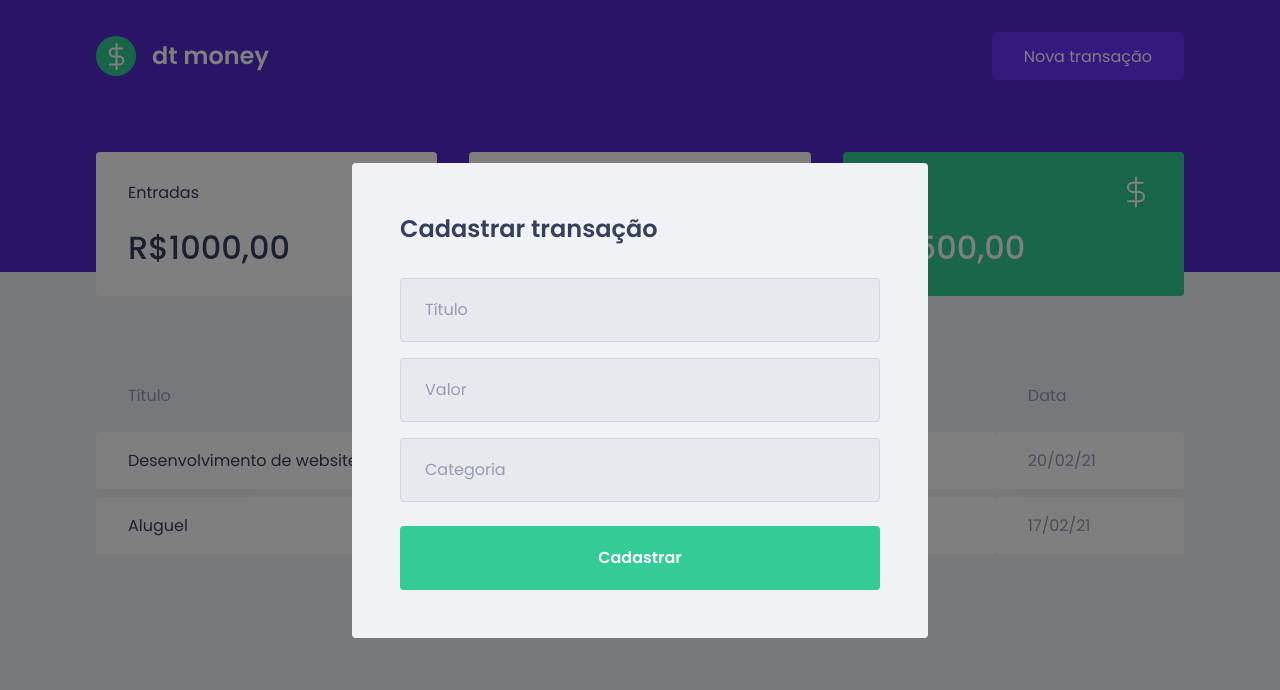
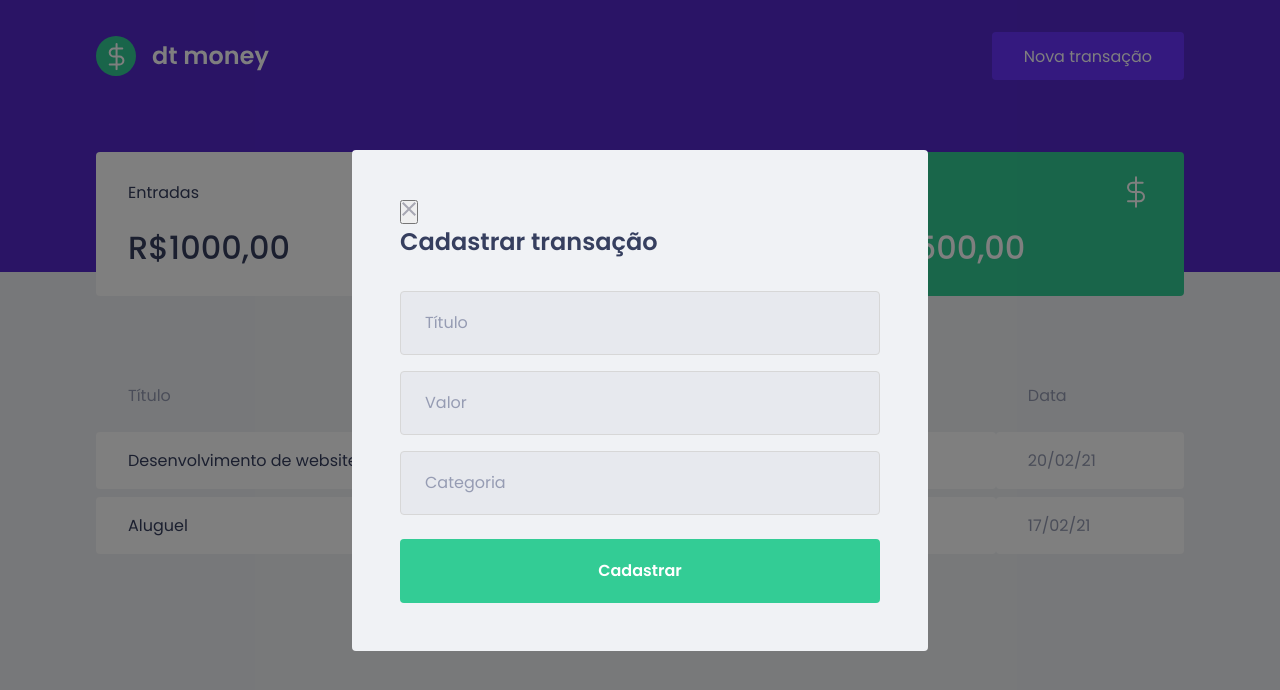
Before and after one commit to Samila-Castro/dtmoney, a React (Create React App) app: page / in a window 1280 px wide. Both pictures are taken after a click on the button "Nova transação". Shown: the top 690 px of the page. Built offline with nearby package versions, Linux system fonts and the light colour scheme; no server answers; what miragejs would draw is missing.

Commit message:
Adiciona botão  de fechar modal

```diff
--- a/src/components/NewTransactionModal/index.tsx
+++ b/src/components/NewTransactionModal/index.tsx
@@ -1,5 +1,7 @@
 import Modal from 'react-modal';
 import { Container } from './styles';
+
+import closeImg from '../../assets/close.svg';
 
 
 interface NewTansactionModalProps {
@@ -14,6 +16,13 @@
         className="react-modal-content"
         >
 
+        <button
+        type="button" onClick={onRequestClose}
+        className="react-modal-close"
+        >
+
+        <img src={closeImg} alt="Fechar modal" />
+        </button>
         <Container>
         <h2>Cadastrar transação</h2>
 
```
